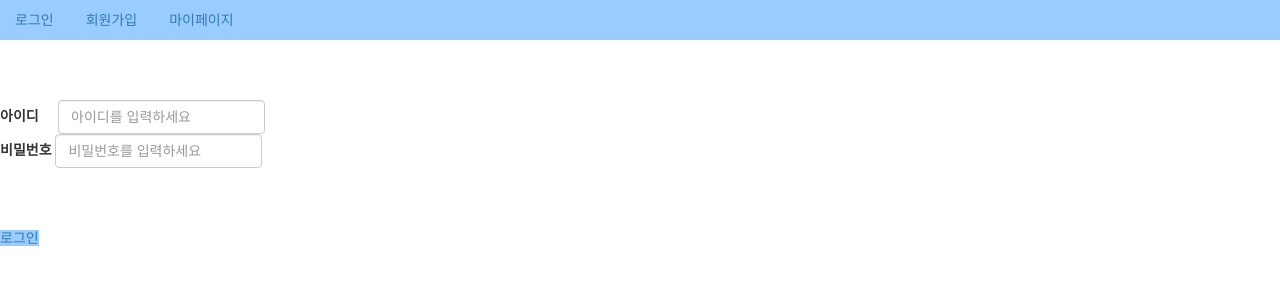
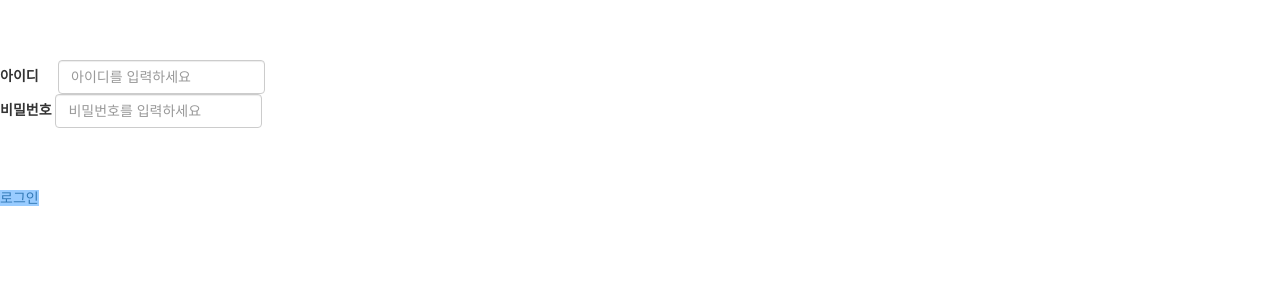
Before and after one commit to minnnjiii/windowsixsix, a plain HTML site: page index.html in a window 1280 px wide. Drawn offline with nearby package versions, Linux system fonts and the light colour scheme.

Commit message:
Update index.html

```diff
--- a/index.html
+++ b/index.html
@@ -1,7 +1,7 @@
 <!DOCTYPE html>
 <html>
     <head>
-        <title> 민지 </title>
+        <title> window6 </title>
         <meta name="viewport" content="width=device-width, initial-scale=1">
         <link rel="stylesheet" href="https://maxcdn.bootstrapcdn.com/bootstrap/3.3.2/css/bootstrap.min.css">
         <link rel="stylesheet" href="https://maxcdn.bootstrapcdn.com/bootstrap/3.3.2/css/bootstrap-theme.min.css">
@@ -26,11 +26,7 @@
 
     <body>
 
-    <ul class="nav nav-pills" >
-        <li role="presentation"><a href="https://minnnjiii.github.io/windowsixsix/"> 로그인</a></li>
-        <li role="presentation"><a href="https://minnnjiii.github.io/windowsix/"> 회원가입 </a></li>
-        <li role="presentation"><a href="메롱메롱"> 마이페이지 </a></li>
-      </ul>
+
     <br> <!--줄바꿈-->
     <br>
     <br>
@@ -52,7 +48,7 @@
         <br>
 
 
-        <a href = "http://172.20.10.3/" font-size: 100;>
+        <a href = "http://172.24.23.144/" font-size: 100;>
            로그인
         </a>
 
```
